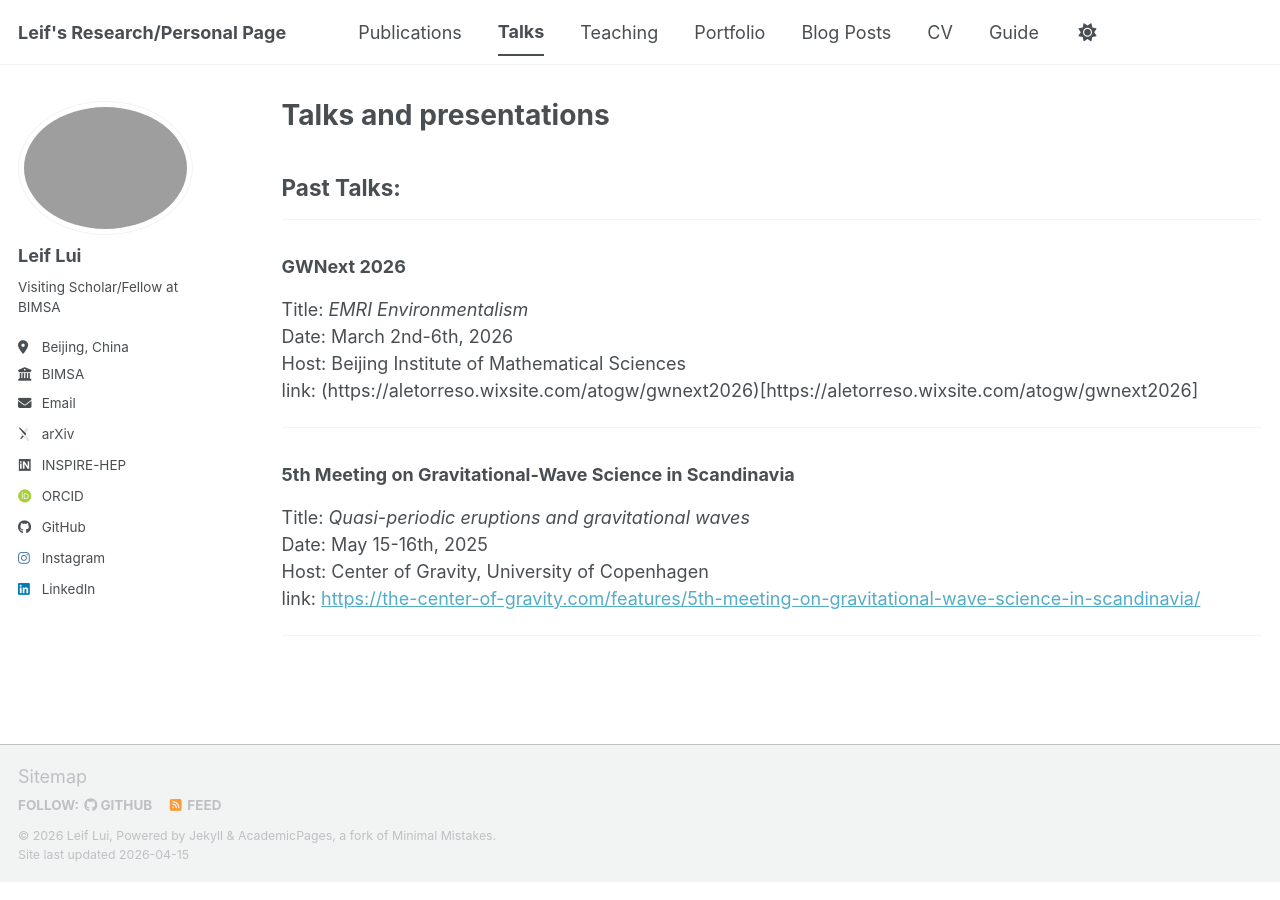
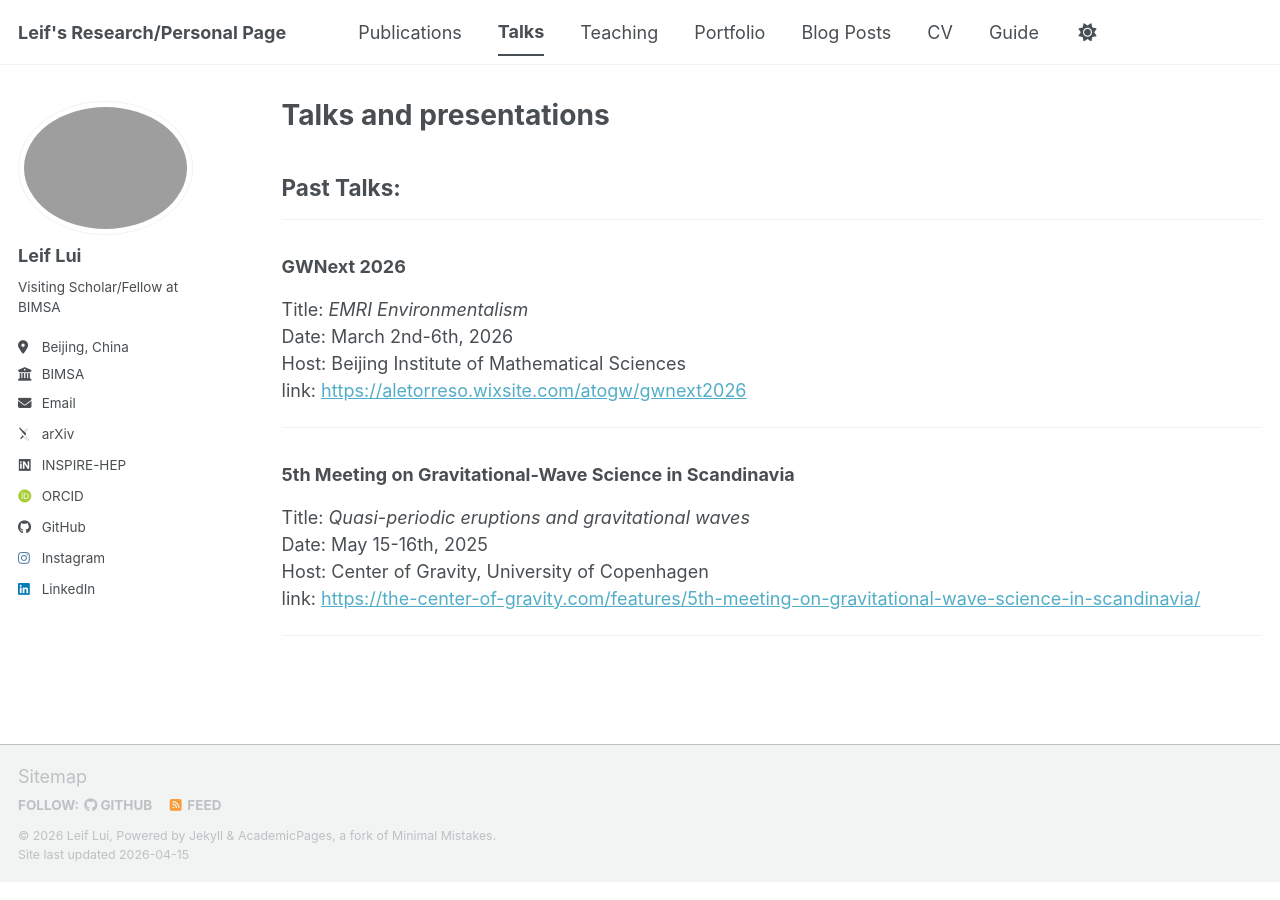
Before and after one commit to leiflui/leiflui.github.io, a Jekyll site: the page built from _pages/talks.md, in a window 1280 px wide. Built offline with Jekyll 4.4.1, drawn with Linux system fonts in a browser that asks for light colours; some web fonts are replaced; a script bundle is joined from its source files by our own code; library files that are not in the unit come from our copies.

Commit message:
Fix link formatting for GWNext 2026 event

```diff
--- a/_pages/talks.md
+++ b/_pages/talks.md
@@ -12,7 +12,7 @@ author_profile: true
 Title: *EMRI Environmentalism* <br>
 Date: March 2nd-6th, 2026<br>
 Host: Beijing Institute of Mathematical Sciences<br>
-link: (https://aletorreso.wixsite.com/atogw/gwnext2026)[https://aletorreso.wixsite.com/atogw/gwnext2026]<br>
+link: [https://aletorreso.wixsite.com/atogw/gwnext2026](https://aletorreso.wixsite.com/atogw/gwnext2026)<br>
 
 ------
 
```
